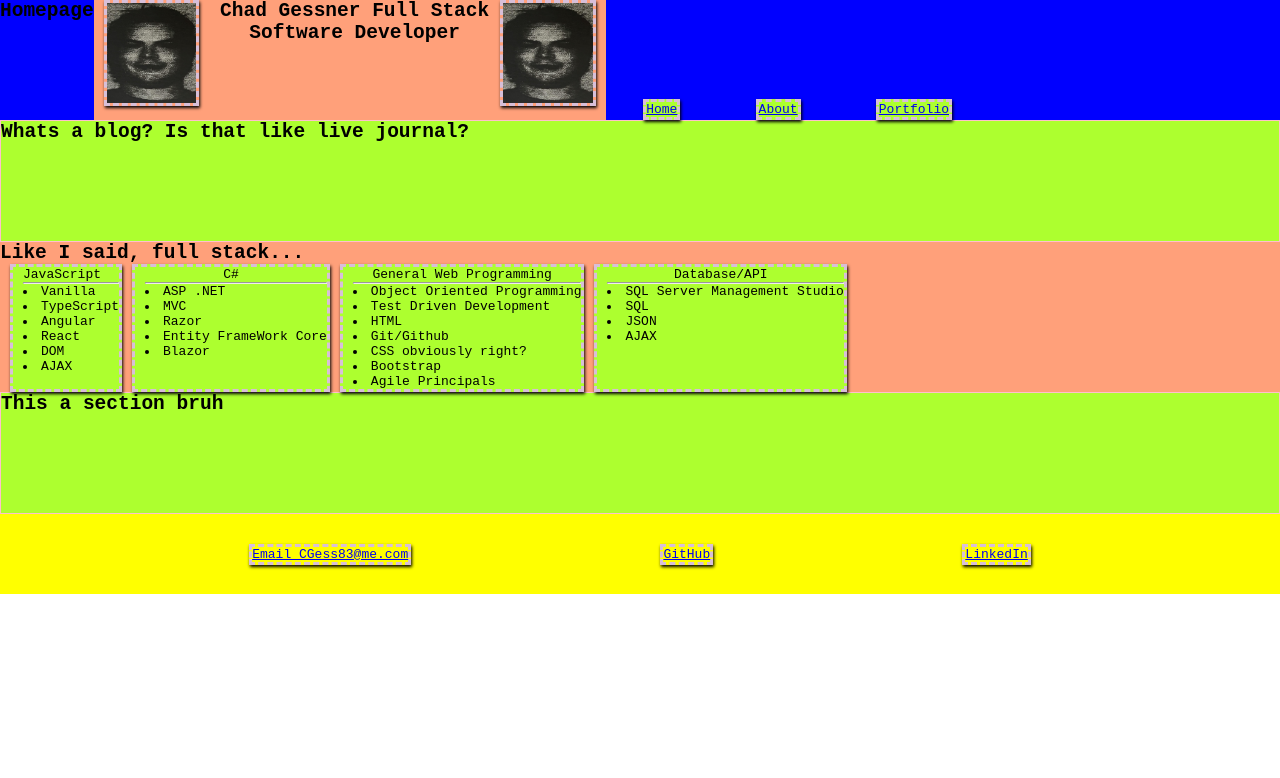
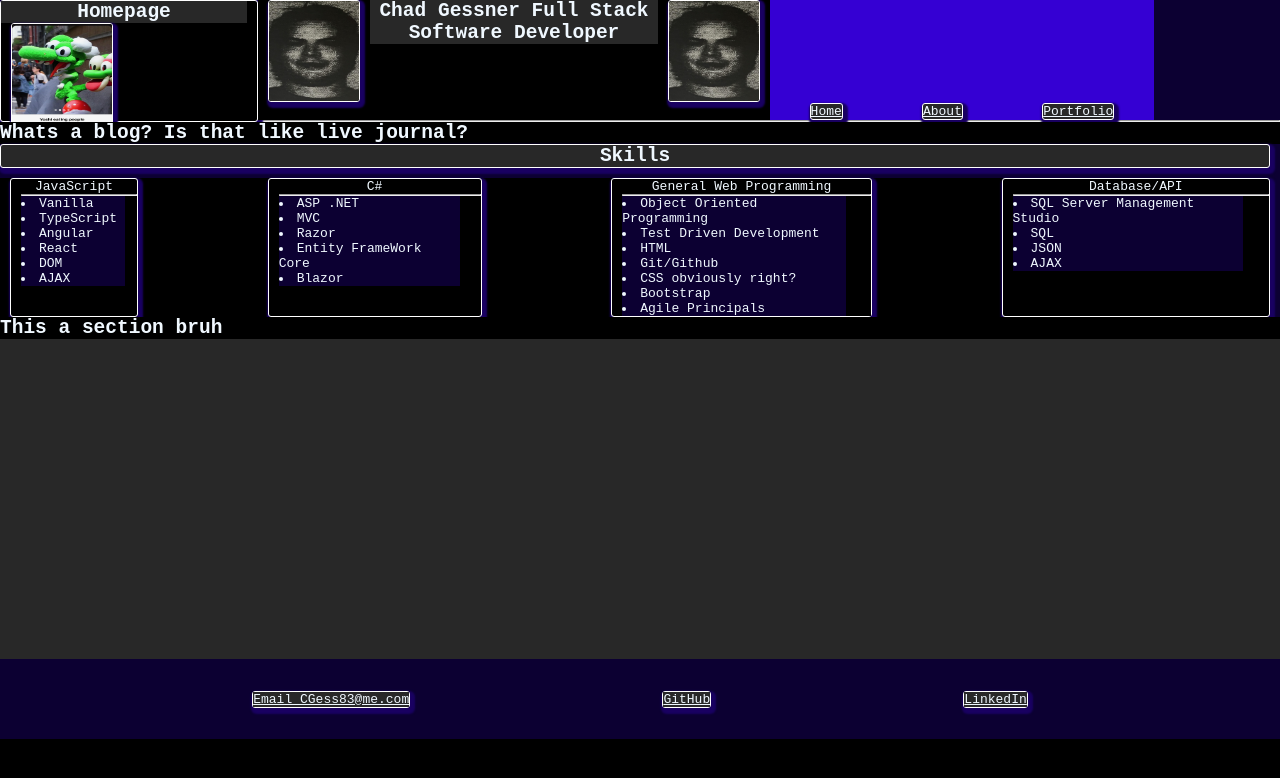
Before and after one commit to ChadGessner/Personal_Website_Lab, a plain HTML site: page home.html in a window 1280 px wide. Drawn offline with Linux system fonts and the light colour scheme; files whose address does not match are found by name.

Commit message:
made some changes

```diff
--- a/home.html
+++ b/home.html
@@ -5,33 +5,38 @@
     </head>
     <body>
         <nav id="nav" class="navbar flex row">
-            <div class="container-20">
-                <h1>Homepage</h1>
+            <div class="container-10 bdr">
+                <h1 class="text-center grey mr-10">Homepage</h1>
+                <img src="C:\Users\Chad\Desktop\Grand Circus\Personal_Website_Lab\projects\images\rdOofQi - Imgur.jpg" class="head-shot bdr ml-10 mr-10">
             <!-- <img class="head-shot" src="C:\Users\Chad\Desktop\Grand Circus\Personal_Website_Lab\projects\images\0ECQGTp - Imgur.jpg"/> -->
             </div>
 
-            <div class="padding flex align-start orange-bg">
+            <div class="padding flex align-start">
                 <img class="head-shot bdr ml-10 mr-10" src="C:\Users\Chad\Desktop\Grand Circus\Personal_Website_Lab\projects\images\0ECQGTp - Imgur.jpg"/>
-                <h1 class="text-center">Chad Gessner Full Stack Software Developer</h1>
+                <h1 class="text-center grey mr-10">Chad Gessner Full Stack Software Developer</h1>
                 <img class="head-shot bdr mr-10" src="C:\Users\Chad\Desktop\Grand Circus\Personal_Website_Lab\projects\images\0ECQGTp - Imgur.jpg"/>
             </div>
-            <div class="links flex row justify-around align-end">
+            <div class="links flex row justify-around align-end blue">
                 <a class="link bdr" href="#">Home</a>
                 <a class="link bdr" href="#">About</a>
                 <a class="link bdr" href="#">Portfolio</a>
             </div>
+
         </nav>
-        <section class="container">
+        <hr>
+        <section class="flex col section">
             <h2>Whats a blog? Is that like live journal?</h2>
         </section >
-        <section class="flex col orange-bg">
-            <h2>Like I said, full stack...</h2>
-            <div class="flex row ">
-            <dl class="ml-10 green flex col align-center bdr">
+        <section class="flex col section">
+
+            <h1 class="text-center grey mr-10 bdr mb-10">Skills</h1>
+            <div class="flex row justify-between mr-10">
+            <dl class="ml-10 list-card flex col align-center bdr ">
+                JavaScript
 
                 <dt class="ml-10">
-                    JavaScript
                     <hr>
+
                     <li>
                         Vanilla
                     </li>
@@ -52,7 +57,7 @@
                     </li>
                 </dt>
             </dl>
-            <dl class="ml-10 green flex col align-center bdr">
+            <dl class="ml-10 list-card flex col align-center bdr">
                 C#
                 <dt class="green ml-10" >
 
@@ -74,9 +79,9 @@
                     </li>
                 </dt>
             </dl>
-            <dl class="ml-10 green flex col align-center bdr">
+            <dl class="ml-10 flex col align-center bdr">
                 General Web Programming
-                <dt class="green ml-10" >
+                <dt class="ml-10 list-card" >
 
                     <hr>
                     <li>
@@ -102,9 +107,9 @@
                     </li>
                 </dt>
             </dl>
-            <dl class="ml-10 green flex col align-center bdr">
+            <dl class="ml-10 list-card flex col align-center bdr">
                 Database/API
-                <dt class="green ml-10" >
+                <dt class=" ml-10" >
 
                     <hr>
                     <li>
@@ -124,20 +129,20 @@
             </dl>
         </div>
         </section>
-        <section class="container">
+        <section class="flex col section">
             <h2>This a section bruh</h2>
         </section>
         <script src="app.js"></script>
-        <div class="footer-container ">
-            <footer class="flex row justify-center align-center footer yellow">
-                <div class="flex row justify-evenly align-center footer yellow">
-                    <div class="bdr">
+        <div class="footer-container flex justify-end align-end">
+            <footer class="flex row justify-center align-center footer">
+                <div class="flex row justify-evenly align-center footer">
+                    <div class="bdr footer-links">
                         <a href="#">Email CGess83@me.com</a>
                     </div>
-                    <div class="bdr">
+                    <div class="bdr footer-links">
                         <a href="https://github.com/ChadGessner">GitHub</a>
                     </div>
-                    <div class="bdr">
+                    <div class="bdr footer-links">
                         <a href="https://www.linkedin.com/in/chad-gessner/">LinkedIn</a>
                     </div>
 
--- a/styles.css
+++ b/styles.css
@@ -1,7 +1,17 @@
-
+:root {
+    --Dark-Purple: #0C0032;
+    --Blue: #3500D3;
+    --Grey: #282828;
+    --Darker-Blue: #240090;
+    --light-purple: #190061;
+    --White: hsl(0, 0%, 100%);
+}
 * {
     margin: 0;
     font-family: monospace;
+    color:aliceblue;
+    background-color: black;
+
 }
 /* flex */
 .flex {
@@ -46,53 +56,66 @@
 }
 .link {
     border: 1px solid pink;
-    background-color: greenyellow;
+    background-color: var(--Grey);
 }
 .navbar {
     height: 120px;
     width: 100%;
-    background-color: blue;
+    background-color: var(--Dark-Purple);
 }
+/* lists */
+.list-card li {
+    background-color: var(--Dark-Purple);
+    width: 90%;
+    margin-right: 20px;
+}
+
 /* footer */
 .footer-container {
-    height: 100%;
+    height: 50vh;
+    background-color: var(--Grey);
 }
 .footer {
     height: 80px;
     width:100%;
-    justify-self: end;
+    background-color: var(--Dark-Purple);
+}
+.footer-links a {
+    background-color: var(--Grey);
 }
 /* containers */
+.section {
+    background-color: var(--Dark-Purple);
+}
 .padding {
-    background-color: lightblue;
     width: 40%;
     height: 120px;
 }
 .container {
-    border: 1px solid pink;
+
     height: 120px;
-    background-color: greenyellow;
+    /* background-color: var(--Grey); */
 }
 .container-10 {
-    border: 1px solid pink;
+    /* background-color: var(--Grey); */
     height: 120px;
-    width: 10%;
+    width: 20%;
 }
-.orange-bg {
-    background-color: lightsalmon;
+.blue {
+    background-color: var(--Blue);
 }
-.green {
-    background-color: greenyellow;
+.darker-blue {
+    background-color: var(--Darker-Blue);
 }
-.yellow {
-    background-color: yellow;
+.light-purple {
+    background-color: var(--light-purple);
+}
+.grey {
+    background-color: var(--Grey);
 }
 .head-shot {
     height: 100px;
     width: 100px;
-    z-index:2;
-    border: 1px solid orange;
-
 }
 /* spacing */
 .ml-10 {
@@ -101,10 +124,14 @@
 .mr-10 {
     margin-right: 10px;
  }
+ .mb-10 {
+    margin-bottom: 10px;
+ }
  /* borders */
  .bdr {
-    border: 3px dashed thistle;
-    box-shadow: 1px 2px 3px black;
+    border: 1px solid var(--White);
+    box-shadow: 2px 3px 2px 3px var(--light-purple);
+    border-radius: 3px;
  }
  .bdr:active {
     margin: 1px;
@@ -116,3 +143,6 @@
  .text-center {
     text-align: center;
  }
+ .text-light {
+    color:aliceblue;
+ }
```
Also changed, not shown: about.html (+7 -5 lines), portfolio.html (+45 -9 lines), projects/images/certificate.png (added), projects/images/mJVnMOr - Imgur.png (added), projects/images/rdOofQi - Imgur.jpg (added).
